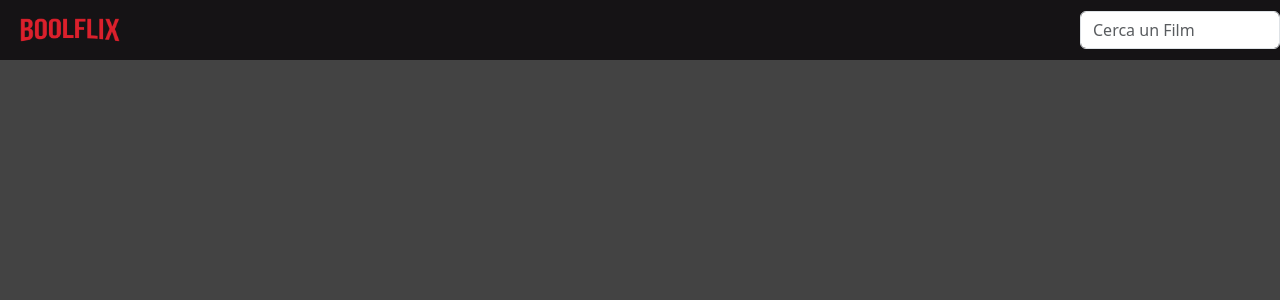
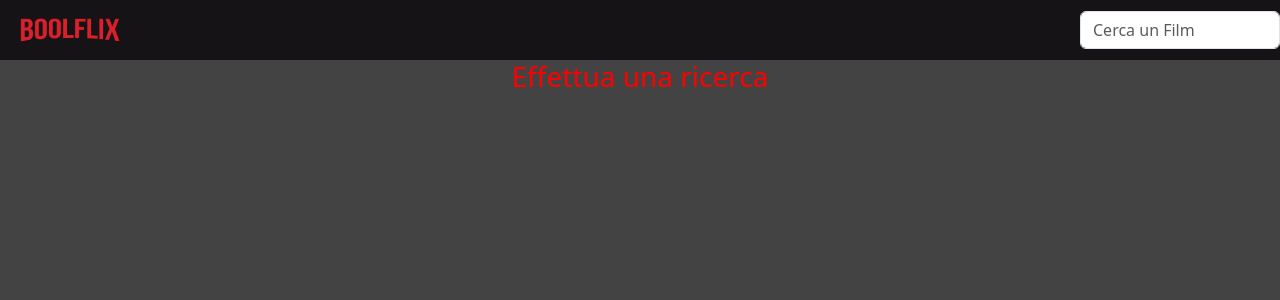
Before and after one commit to AlessandroCingolani/vite-boolflix, a Vue app: page / in a window 1280 px wide. Shown: the top 300 px of the page. Built offline with nearby package versions, Linux system fonts and the light colour scheme.

Commit message:
[ del ] space

```diff
--- a/src/components/Main.vue
+++ b/src/components/Main.vue
@@ -17,8 +17,14 @@ export default {
 
 <template>
   <main>
-    <CardContainer v-if="store.movie.length > 0" title="Film" type="movie"/>
-    <CardContainer v-if="store.tv.length > 0" title="Series" type="tv"/>
+    <div v-if="store.movie.length > 0 || store.tv.length > 0">
+      <CardContainer v-if="store.movie.length > 0" title="Film" type="movie"/>
+      <CardContainer v-if="store.tv.length > 0" title="Series" type="tv"/>
+    </div>
+
+    <div class="container text-center" v-else>
+      <h3>Effettua una ricerca</h3>
+    </div>
   </main>
 </template>
 
```
